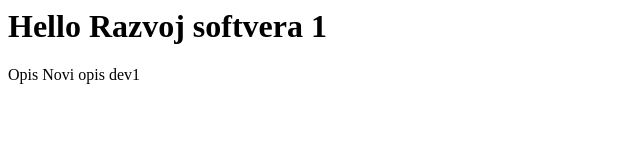
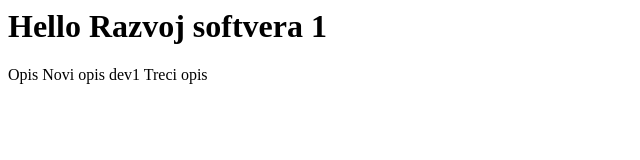
Before and after one commit to irenasabic/rs1-vjezbe2, a plain HTML site: page index.html in a window 1280 px wide. Shown: the full height of the page, 0-640 px from the left. Drawn offline with Linux system fonts and the light colour scheme.

Commit message:
opet commit treci put dev1

```diff
--- a/index.html
+++ b/index.html
@@ -1,3 +1,4 @@
 <h1>Hello Razvoj softvera 1</h1>
 <label>Opis</label>
 <label>Novi opis dev1</label>
+<label>Treci opis</label>
```
